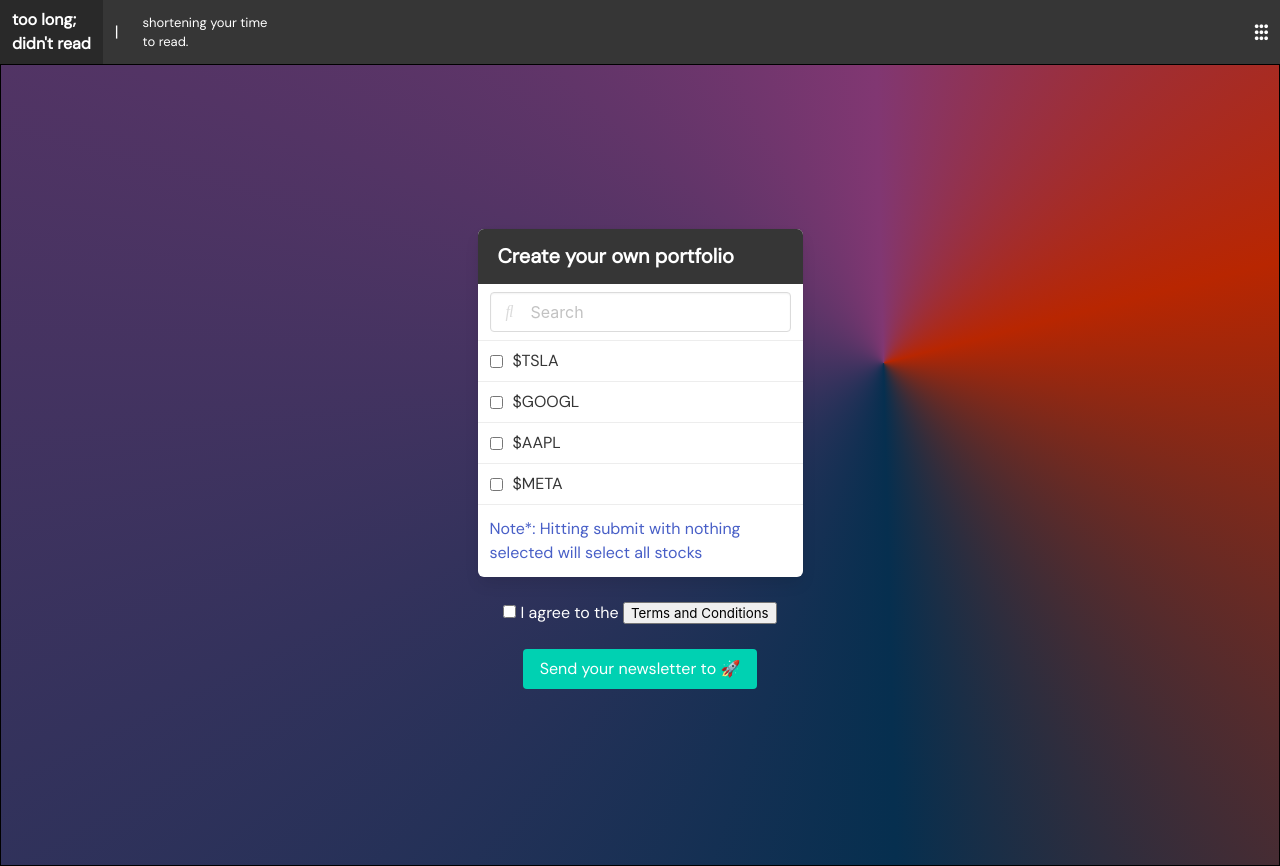
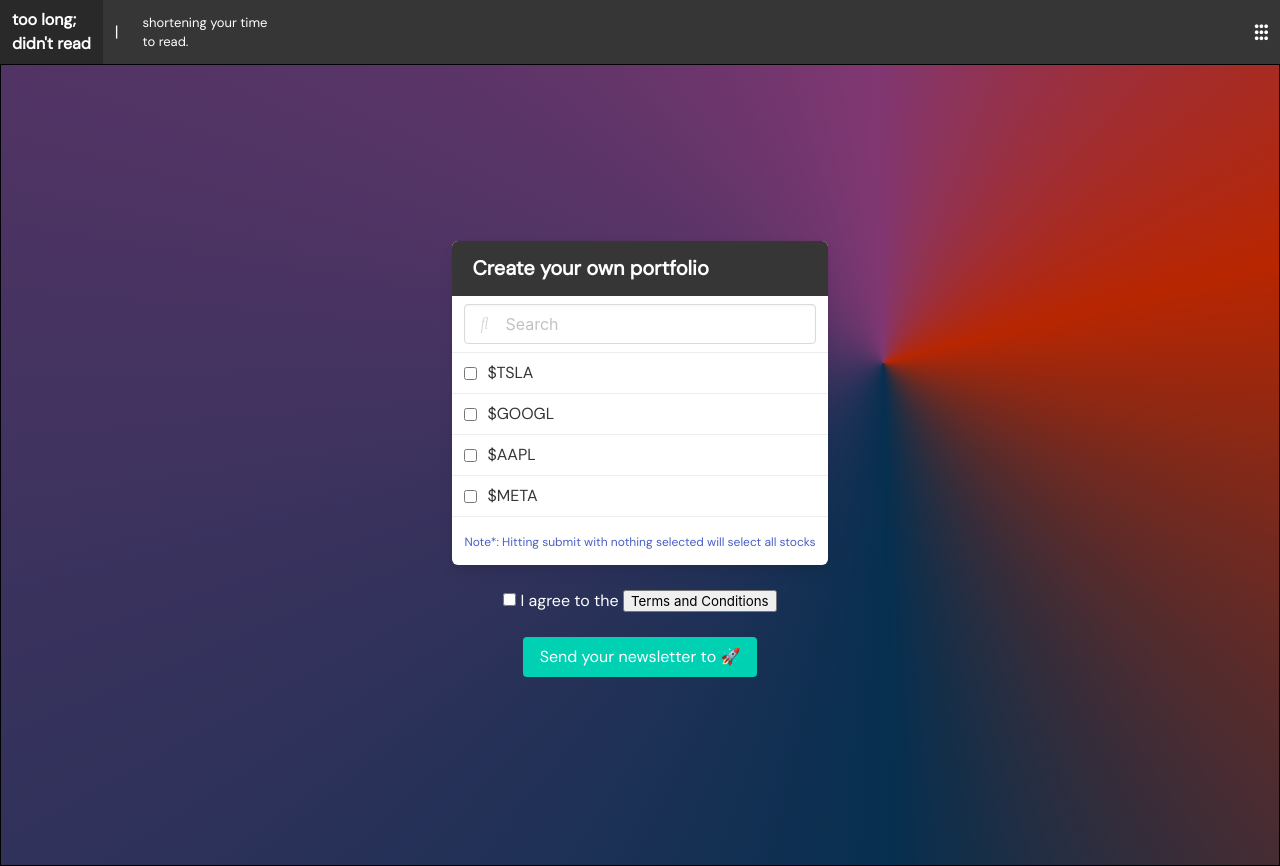
Before and after one commit to vishytheswishy/too-long-dont-read, a React (Create React App) app in the folder my-app/: page / in a window 1280 px wide. Both pictures are taken after a click on the button "try it!🚀". Built offline with nearby package versions, Linux system fonts and the light colour scheme.

Commit message:
Update Registration.js

```diff
--- a/my-app/src/pages/Registration.js
+++ b/my-app/src/pages/Registration.js
@@ -72,8 +72,8 @@ const Registration = () => {
               $META
             </label>
             <div className="column">
-              <a>
-                Note*: Hitting submit with nothing <br></br>selected will select
+              <a className="is-size-7">
+                Note*: Hitting submit with nothing selected will select
                 all stocks
               </a>
             </div>
```
